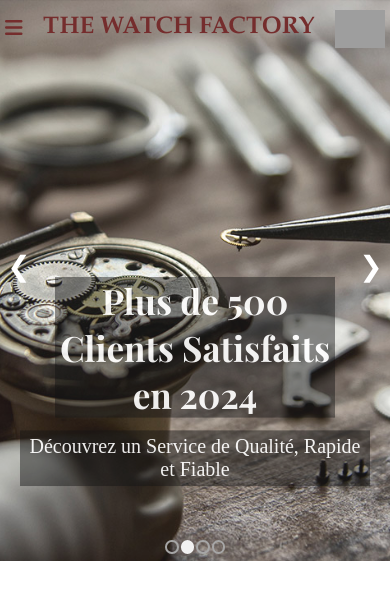
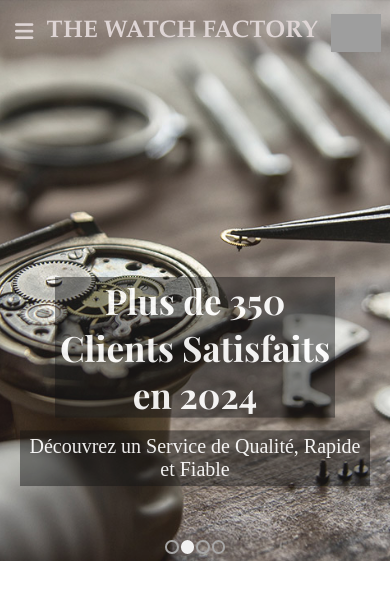
Before and after one commit to HIJOdelIDANII/TheWatchFactory, a React (Create React App) app: page / in a window 390 px wide. Shown: the top 600 px of the page. Built offline with nearby package versions, Linux system fonts and the light colour scheme; grey boxes are pictures that could not be loaded; the HTML template or start-up script is replaced by a standard one; a web font is replaced by a local one.

Commit message:
problem fixed

```diff
--- a/src/components/Slider/Slider.css
+++ b/src/components/Slider/Slider.css
@@ -151,4 +151,10 @@
 }
 @media only screen and (max-width:381px){
     .caption1{font-size:30px;}.caption2{font-size:15px;}
+
 }
+@media only screen and (max-width:450px){
+    .prev,.next{
+        display: none;
+    }
+}
--- a/src/components/Slider/Slider.jsx
+++ b/src/components/Slider/Slider.jsx
@@ -6,7 +6,7 @@ import img3 from "../../images/watchrepair1.jpg"
 import img4 from "../../images/watchrepair2.jpg"
 const slideImages = [
     {  url: img1,caption1: 'Techniciens Horlogers Experts',caption2:'Experience, Talent, et Perfection'},
-    {  url: img4,caption1: 'Plus de 500 Clients Satisfaits en 2024',caption2:'Découvrez un Service de Qualité, Rapide et Fiable'},
+    {  url: img4,caption1: 'Plus de 350 Clients Satisfaits en 2024',caption2:'Découvrez un Service de Qualité, Rapide et Fiable'},
     {  url: img3,caption1: 'Réparations sur Site',caption2:'Réparez Votre Montre sans Vous Déplacer'},
     {  url: img2,caption1: 'Réparations Précises, Service Rapide',caption2:'Réparations Horlogères Expert'}
 
@@ -23,11 +23,11 @@ export const ImageSlider = () => {
     };
 
     useEffect(() => {
-      const interval = setInterval(() => {
+      const interval = setTimeout(() => {
         plusSlides(1);
       }, 5000);
 
-      return () => clearInterval(interval);
+      return () => clearTimeout(interval);
     }, [current]);
 
     return (
@@ -40,8 +40,8 @@ export const ImageSlider = () => {
               style={{ backgroundImage: `url(${slide.url})` }}
             >
                 <div className="caption-container">
-                    <div className="caption1">{slide.caption1}</div>
-                    <div className="caption2">{slide.caption2}</div>
+                    <div className="caption caption1">{slide.caption1}</div>
+                    <div className="caption caption2">{slide.caption2}</div>
                 </div>
             </div>
           ))}
--- a/src/components/navbar/Navbar.css
+++ b/src/components/navbar/Navbar.css
@@ -176,7 +176,7 @@
     background-color: #081a2a;/*#2D5475*/
   }
   .bars{
-    color:#752d2d;
+    color:#ded5d5;
     z-index: 3;
   }
   .remove-bars-1{
@@ -220,18 +220,18 @@
 }
 .bars-phone{
 
-  font-size: 20px;
-  margin-left: 5px;
+  font-size: 21px;
+  margin-left: 15px;
 }
 .theWatchFactory{
     font-family:"Brush Script MT","Garamond", cursive;
     font-weight: 900;
     font-size:24px;
-    color:#752d2d;
+    color:#ded5d5;
 
 }
 .miniNavbar{
-  margin-top: 10px;
+  margin-top: 14px;
   display: flex;
   flex-direction: row;
   justify-content: space-between;
@@ -241,7 +241,7 @@
 .miniLogo{
   display: block;
   width: 50px;
-  margin-right: 5px;
+  margin-right: 9px;
 }
 @media only screen and (max-width:381px){
   .theWatchFactory{
```
